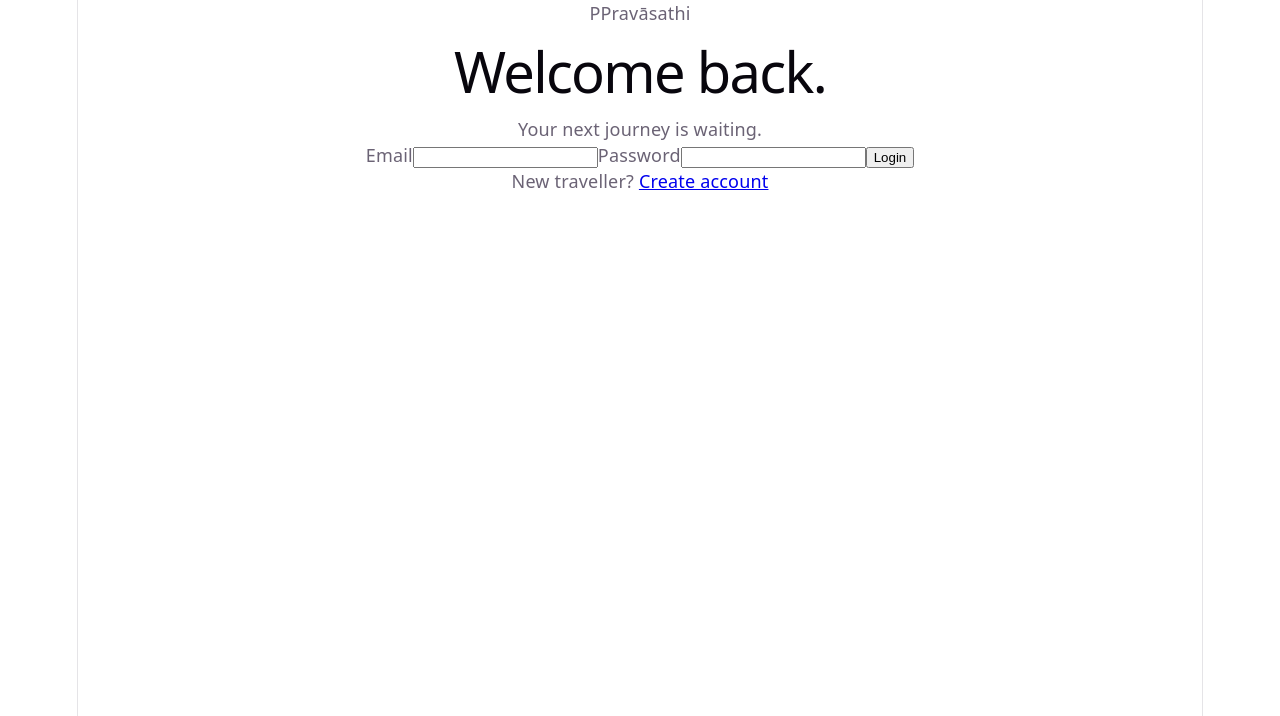
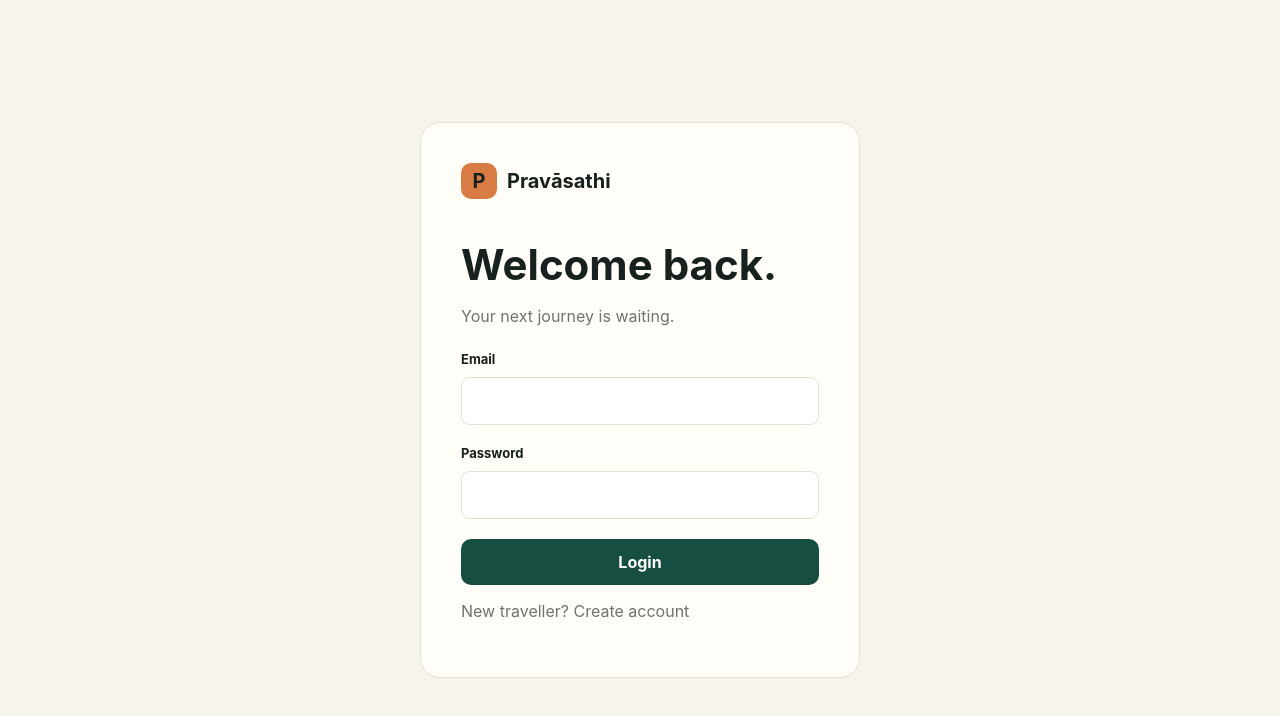
Before and after one commit to bangoriyabhavya151107/Pravas-Saathi, a React (Vite) app: page /login in a window 1280 px wide. Shown: the top 716 px of the page. Built offline with nearby package versions, Linux system fonts and the light colour scheme; no server answers.

Commit message:
updated Index.css

```diff
--- a/src/index.css
+++ b/src/index.css
@@ -1,111 +1,281 @@
 :root {
-  --text: #6b6375;
-  --text-h: #08060d;
-  --bg: #fff;
-  --border: #e5e4e7;
-  --code-bg: #f4f3ec;
-  --accent: #aa3bff;
-  --accent-bg: rgba(170, 59, 255, 0.1);
-  --accent-border: rgba(170, 59, 255, 0.5);
-  --social-bg: rgba(244, 243, 236, 0.5);
-  --shadow:
-    rgba(0, 0, 0, 0.1) 0 10px 15px -3px, rgba(0, 0, 0, 0.05) 0 4px 6px -2px;
+  font-family: Inter, system-ui, sans-serif;
 
-  --sans: system-ui, 'Segoe UI', Roboto, sans-serif;
-  --heading: system-ui, 'Segoe UI', Roboto, sans-serif;
-  --mono: ui-monospace, Consolas, monospace;
+  color: #17211d;
+  background: #f7f4ec;
 
-  font: 18px/145% var(--sans);
-  letter-spacing: 0.18px;
-  color-scheme: light dark;
-  color: var(--text);
-  background: var(--bg);
-  font-synthesis: none;
-  text-rendering: optimizeLegibility;
-  -webkit-font-smoothing: antialiased;
-  -moz-osx-font-smoothing: grayscale;
-
-  @media (max-width: 1024px) {
-    font-size: 16px;
-  }
+  --green: #164f42;
+  --orange: #d97b45;
+  --cream: #f7f4ec;
+  --white: #fffdf8;
+  --border: #e5dfd4;
+  --muted: #6c756f;
 }
 
-@media (prefers-color-scheme: dark) {
-  :root {
-    --text: #9ca3af;
-    --text-h: #f3f4f6;
-    --bg: #16171d;
-    --border: #2e303a;
-    --code-bg: #1f2028;
-    --accent: #c084fc;
-    --accent-bg: rgba(192, 132, 252, 0.15);
-    --accent-border: rgba(192, 132, 252, 0.5);
-    --social-bg: rgba(47, 48, 58, 0.5);
-    --shadow:
-      rgba(0, 0, 0, 0.4) 0 10px 15px -3px, rgba(0, 0, 0, 0.25) 0 4px 6px -2px;
-  }
-
-  #social .button-icon {
-    filter: invert(1) brightness(2);
-  }
+* {
+  box-sizing: border-box;
 }
 
 body {
   margin: 0;
+  background: var(--cream);
 }
 
-#root {
-  width: 1126px;
-  max-width: 100%;
-  margin: 0 auto;
-  text-align: center;
-  border-inline: 1px solid var(--border);
-  min-height: 100svh;
-  display: flex;
-  flex-direction: column;
-  box-sizing: border-box;
+a {
+  text-decoration: none;
+  color: inherit;
 }
 
-h1,
-h2 {
-  font-family: var(--heading);
-  font-weight: 500;
-  color: var(--text-h);
+button,
+input,
+textarea,
+select {
+  font: inherit;
+}
+
+button {
+  cursor: pointer;
+}
+
+.app {
+  min-height: 100vh;
+  display: flex;
+}
+
+.sidebar {
+  width: 240px;
+  background: var(--green);
+  color: white;
+  padding: 25px;
+  position: fixed;
+  top: 0;
+  bottom: 0;
+}
+
+.brand {
+  display: flex;
+  align-items: center;
+  gap: 10px;
+  font-size: 20px;
+  font-weight: 700;
+}
+
+.brand-icon {
+  width: 36px;
+  height: 36px;
+  border-radius: 10px;
+  background: var(--orange);
+  display: grid;
+  place-items: center;
+}
+
+.sidebar nav {
+  display: grid;
+  gap: 8px;
+  margin-top: 45px;
+}
+
+.sidebar nav a,
+.logout {
+  padding: 12px;
+  border-radius: 10px;
+  color: #d4e1db;
+  background: transparent;
+  border: 0;
+  text-align: left;
+}
+
+.sidebar nav a.active,
+.sidebar nav a:hover,
+.logout:hover {
+  background: #2a6254;
+  color: white;
+}
+
+.logout {
+  margin-top: 50px;
+  width: 100%;
+}
+
+.content {
+  margin-left: 240px;
+  width: calc(100% - 240px);
+}
+
+.topbar {
+  height: 65px;
+  padding: 20px 35px;
+  border-bottom: 1px solid var(--border);
+  background: var(--white);
+}
+
+.page {
+  max-width: 1200px;
+  margin: auto;
+  padding: 45px 30px;
+}
+
+.hero {
+  display: flex;
+  justify-content: space-between;
+  align-items: end;
+  gap: 20px;
+  margin-bottom: 45px;
+}
+
+.eyebrow {
+  font-size: 11px;
+  letter-spacing: 2px;
+  font-weight: 700;
+  color: var(--green);
 }
 
 h1 {
-  font-size: 56px;
-  letter-spacing: -1.68px;
-  margin: 32px 0;
-  @media (max-width: 1024px) {
-    font-size: 36px;
-    margin: 20px 0;
+  font-size: 48px;
+  margin: 10px 0;
+}
+
+h2 {
+  margin-bottom: 20px;
+}
+
+p {
+  color: var(--muted);
+}
+
+.primary-btn {
+  display: inline-block;
+  background: var(--green);
+  color: white;
+  padding: 13px 20px;
+  border: 0;
+  border-radius: 10px;
+  font-weight: 700;
+}
+
+.primary-btn:hover {
+  transform: translateY(-1px);
+}
+
+.grid {
+  display: grid;
+  grid-template-columns:
+    repeat(auto-fill, minmax(240px, 1fr));
+  gap: 20px;
+}
+
+.card {
+  background: var(--white);
+  border: 1px solid var(--border);
+  border-radius: 16px;
+  overflow: hidden;
+  padding-bottom: 18px;
+}
+
+.card h3,
+.card p {
+  margin-left: 18px;
+  margin-right: 18px;
+}
+
+.card-image {
+  height: 130px;
+  display: grid;
+  place-items: center;
+  background: linear-gradient(
+    135deg,
+    #d97b45,
+    #164f42
+  );
+  color: white;
+  font-size: 55px;
+  font-weight: 700;
+}
+
+.empty {
+  padding: 60px;
+  text-align: center;
+  border: 1px dashed #cfc7b8;
+  border-radius: 16px;
+}
+
+.auth-page {
+  min-height: 100vh;
+  display: grid;
+  place-items: center;
+}
+
+.auth-panel {
+  width: min(440px, 90%);
+  background: var(--white);
+  padding: 40px;
+  border-radius: 20px;
+  border: 1px solid var(--border);
+}
+
+.auth-panel h1 {
+  font-size: 42px;
+  margin-top: 40px;
+}
+
+.auth-panel form {
+  display: grid;
+  gap: 10px;
+  margin-top: 25px;
+}
+
+.auth-panel label {
+  font-size: 13px;
+  font-weight: 700;
+}
+
+.auth-panel input {
+  padding: 13px;
+  border-radius: 9px;
+  border: 1px solid var(--border);
+  margin-bottom: 10px;
+}
+
+.error {
+  color: #a23d2b;
+  background: #fff0ec;
+  padding: 10px;
+  border-radius: 8px;
+}
+
+.success {
+  color: #28613b;
+  background: #eaf6ed;
+  padding: 10px;
+  border-radius: 8px;
+}
+
+@media (max-width: 800px) {
+
+  .sidebar {
+    width: 70px;
+    padding: 12px;
+  }
+
+  .sidebar .brand {
+    font-size: 0;
+  }
+
+  .sidebar nav a {
+    font-size: 0;
+  }
+
+  .content {
+    margin-left: 70px;
+    width: calc(100% - 70px);
+  }
+
+  .hero {
+    flex-direction: column;
+    align-items: flex-start;
+  }
+
+  h1 {
+    font-size: 38px;
   }
 }
-h2 {
-  font-size: 24px;
-  line-height: 118%;
-  letter-spacing: -0.24px;
-  margin: 0 0 8px;
-  @media (max-width: 1024px) {
-    font-size: 20px;
-  }
-}
-p {
-  margin: 0;
-}
-
-code,
-.counter {
-  font-family: var(--mono);
-  display: inline-flex;
-  border-radius: 4px;
-  color: var(--text-h);
-}
-
-code {
-  font-size: 15px;
-  line-height: 135%;
-  padding: 4px 8px;
-  background: var(--code-bg);
-}
```
